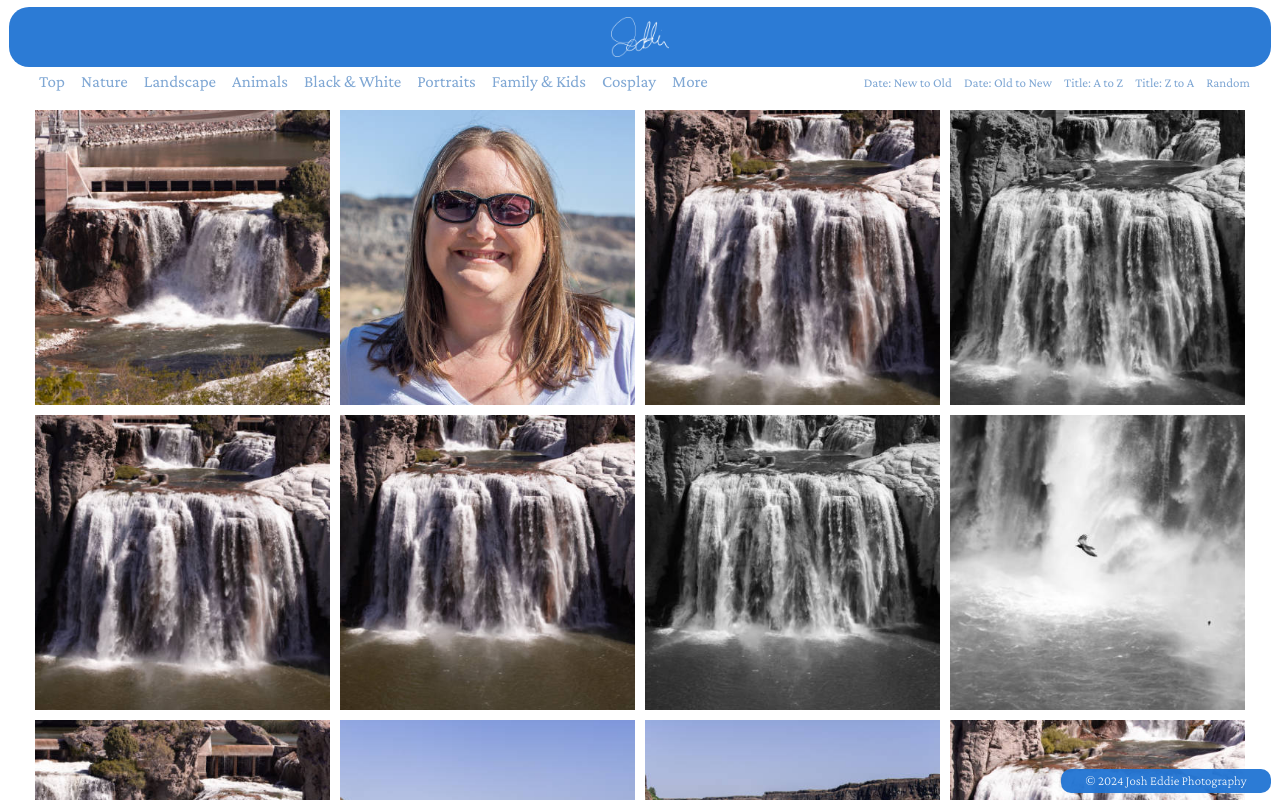
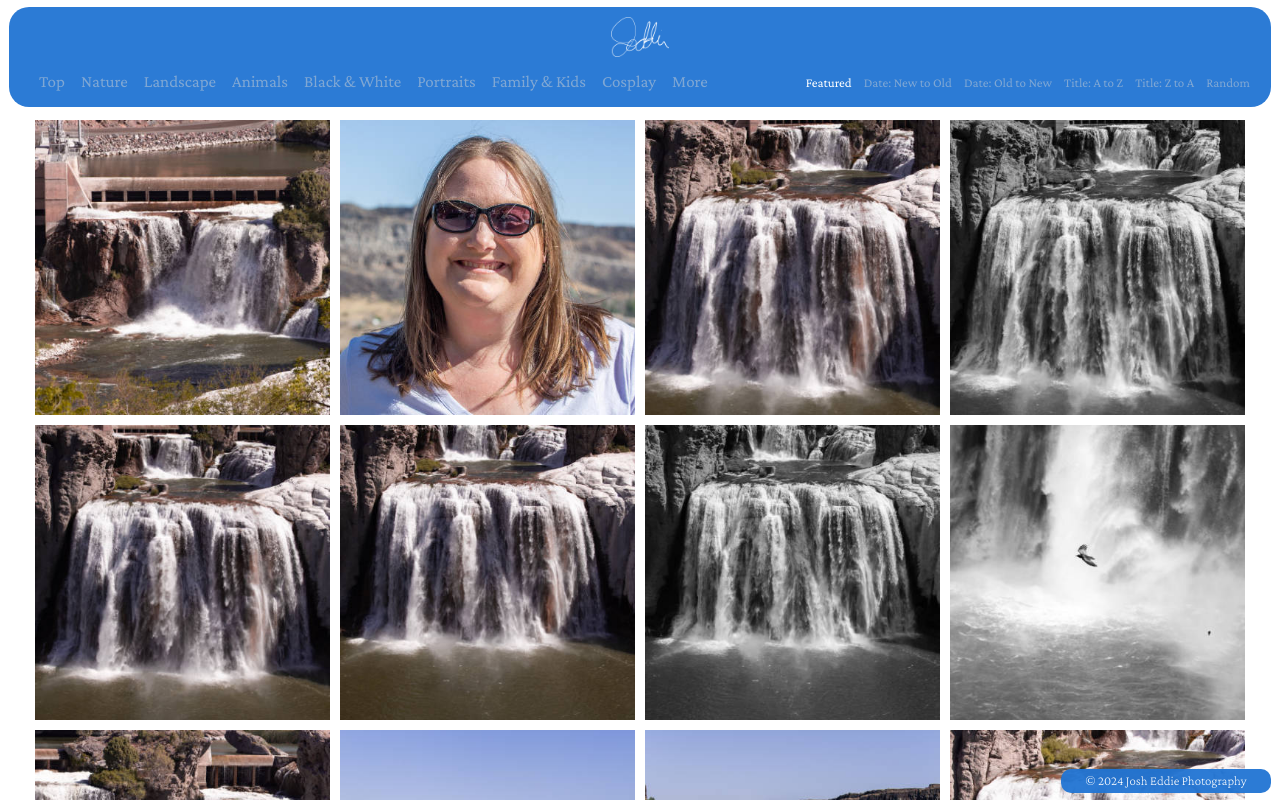
Before and after one commit to JoshEddie/photos_josheddie_com, a React (Create React App) app: page /photos/Idaho in a window 1280 px wide. Shown: the top 800 px of the page. Built offline with nearby package versions, Linux system fonts and the light colour scheme.

Commit message:
nav css minor fix

```diff
--- a/src/css/ImageBrowser.css
+++ b/src/css/ImageBrowser.css
@@ -10,7 +10,7 @@
 
 .photoDisplay {
     position: relative;
-    top: 105px;
+    top: 115px;
     left: 0;
     right: 0;
     padding: 0 10px 40px 10px;
@@ -44,13 +44,13 @@
 
 }
 
-/* @media screen and (min-width: 1700px) {
+@media screen and (min-width: 1700px) {
 
     .photoDisplay {
         top: 77px
     }
 
-} */
+}
 
 @media screen and (min-width: 600px) {.photoDisplay {padding: 0 20px 40px 20px;}}
 @media screen and (min-width: 1000px) {.photoDisplay {padding: 0 30px 40px 30px;}}
--- a/src/css/ImageBrowserNav.css
+++ b/src/css/ImageBrowserNav.css
@@ -1,12 +1,23 @@
+.backgroundblacktest {
+    position: fixed;
+    top:0px;
+    right: 0;
+    left:0;
+    height: 110px;
+    z-index: 49;
+    /* background-image: linear-gradient(to bottom, rgba(0,0,0,1) 90%, rgba(0,0,0,0)); */
+}
+
 .header {
     position: fixed;
     top: 7px;
     left: 9px;
     right: 9px;
+    height: 80px;
     background-color: #1d74d5; /*Fallback Support*/
     background-color: var(--mainColorRGBA-Opacity95);
     z-index: 50;
-    border-radius: 20px 20px 0px 0px;
+    border-radius: 20px;
     padding: 10px;
 }
 
@@ -24,8 +35,8 @@
     left: 9px;
     right: 9px;
     line-height: 0;
-    background-color: #1d74d5; /*Fallback Support*/
-    background-color: var(--mainColorRGBA-Opacity95);
+    /* background-color: #1d74d5; Fallback Support */
+    /* background-color: var(--mainColorRGBA-Opacity95); */
     padding: 0 22px 10px 22px;
     border-radius: 0 0 20px 20px;
     white-space: nowrap;
@@ -136,27 +147,18 @@
 }
 }
 
-/* @media screen and (min-width: 1700px) {
+@media screen and (min-width: 1700px) {
 
-    .imageSort {
-        top: 27px;
-        left: 9px;
-        background-color: transparent;
-        right: auto;
+    .header {
+        height: auto;
     }
 
-    .header {
-        border-radius: 20px;
+    .imageSort,
+    .sortMenu {
+        top: 28px;
     }
 
-    .sortMenu {
-        position: fixed;
-        right: 24px;
-        top: 27px;
-        z-index: 1000;
-    }
-
-} */
+}
 
 .photoNav.active,
 .photoNav:hover {
```
